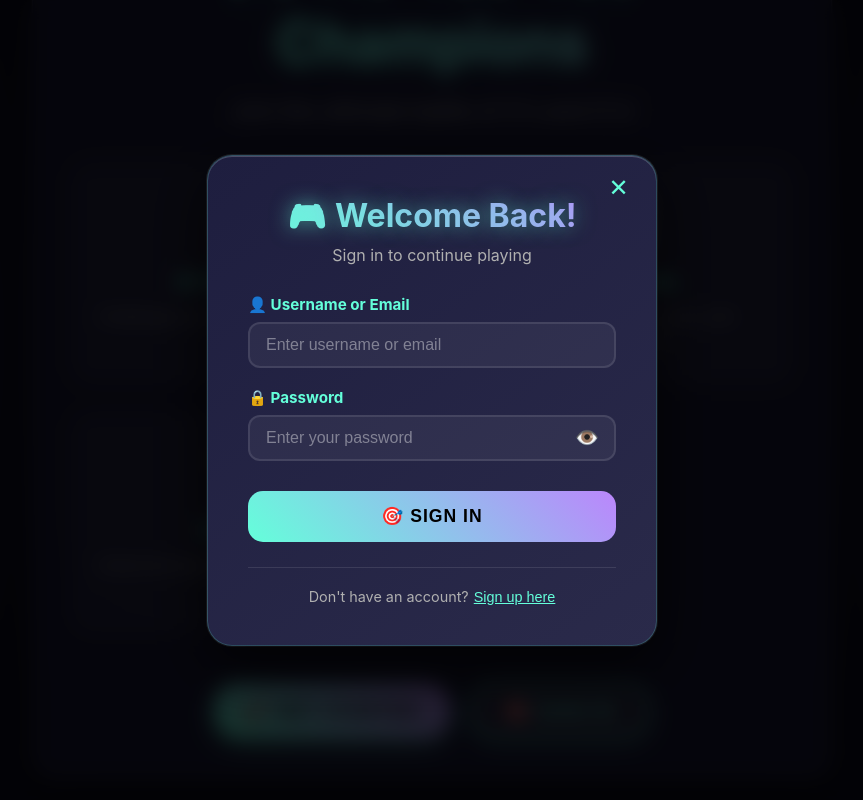
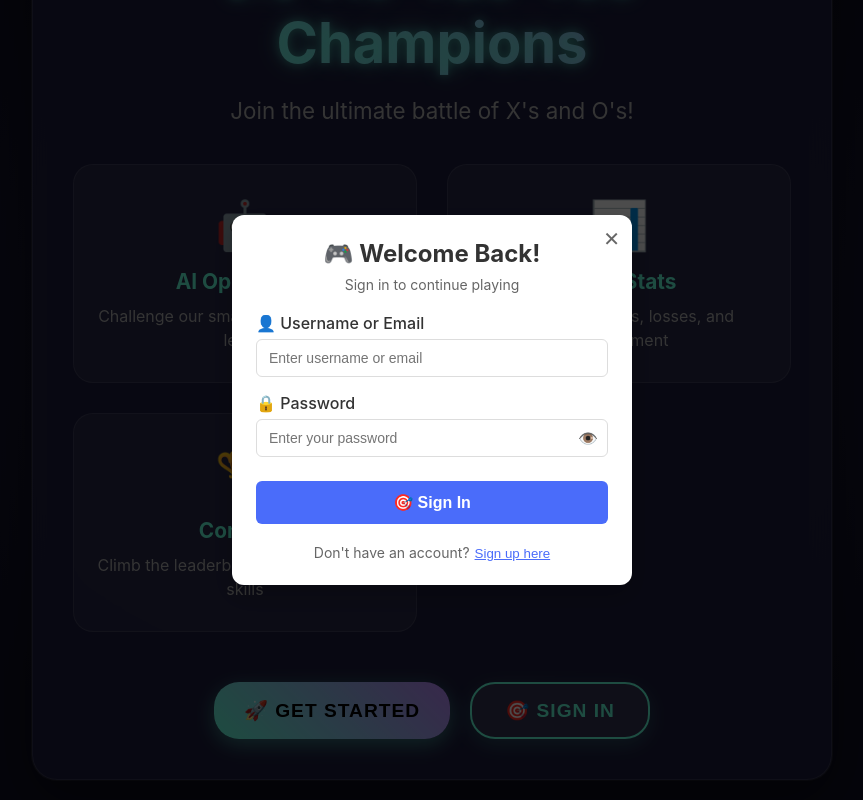
Before and after one commit to KandhalShakil/Tic-tac-toe-react, a React (Create React App) app: page / in a window 1280 px wide. Both pictures are taken after a click on the button "🚀 GET STARTED". Shown: the part 120-920 px from the top of the page, without its empty margins (208-1071 px from the left). Built offline with nearby package versions, Linux system fonts and the light colour scheme; no server answers.

Commit message:
Implement OTP verification for registration

```diff
--- a/src/components/Auth/AuthModal.jsx
+++ b/src/components/Auth/AuthModal.jsx
@@ -1,5 +1,6 @@
-import React, { useState } from 'react';
+import React, { useState, useEffect } from 'react';
 import { useAuth } from '../../contexts/AuthContext';
+import emailjs from '@emailjs/browser';
 import './Auth.css';
 
 const AuthModal = ({ isOpen, onClose, initialMode = 'login' }) => {
@@ -13,8 +14,59 @@ const AuthModal = ({ isOpen, onClose, initialMode = 'login' }) => {
   });
   const [validationErrors, setValidationErrors] = useState({});
   const [showPassword, setShowPassword] = useState(false);
+  const [otp, setOtp] = useState('');
+  const [showOtpModal, setShowOtpModal] = useState(false);
+  const [generatedOtp, setGeneratedOtp] = useState('');
+  const [otpVerified, setOtpVerified] = useState(false);
+  const [otpError, setOtpError] = useState('');
 
   const { login, register, loading, error, clearError } = useAuth();
+
+  // Generate a random OTP
+  const generateOtp = () => {
+    const newOtp = Math.floor(100000 + Math.random() * 900000).toString();
+    setGeneratedOtp(newOtp);
+    return newOtp;
+  };
+
+  // Send OTP via EmailJS
+  const sendOtp = async (email) => {
+    const newOtp = generateOtp();
+
+    try {
+      await emailjs.send("service_emks25r", "template_h8r9vlo", {
+        passcode: newOtp,
+        email: email,
+      }, "HiT1qgF3NG4BIwyQY");
+
+      console.log("✅ OTP sent successfully!");
+      setShowOtpModal(true);
+      return true;
+    } catch (err) {
+      console.error("❌ Failed to send OTP:", err);
+      setOtpError('Failed to send OTP. Please try again.');
+      return false;
+    }
+  };
+
+  // Verify the entered OTP
+  const verifyOtp = () => {
+    if (otp === generatedOtp) {
+      setOtpVerified(true);
+      setShowOtpModal(false);
+      setOtpError('');
+      return true;
+    } else {
+      setOtpError('Invalid OTP. Please try again.');
+      return false;
+    }
+  };
+
+  // Resend OTP
+  const resendOtp = async () => {
+    setOtpError('');
+    await sendOtp(formData.email);
+  };
 
   // Handle input changes
   const handleChange = (e) => {
@@ -31,6 +83,12 @@ const AuthModal = ({ isOpen, onClose, initialMode = 'login' }) => {
         [name]: ''
       }));
     }
+  };
+
+  // Handle OTP input change
+  const handleOtpChange = (e) => {
+    setOtp(e.target.value);
+    if (otpError) setOtpError('');
   };
 
   // Validate form data
@@ -97,7 +155,12 @@ const AuthModal = ({ isOpen, onClose, initialMode = 'login' }) => {
       let result;
 
       if (mode === 'register') {
-        result = await register(formData.username, formData.email, formData.password);
+        // For registration, send OTP first
+        const otpSent = await sendOtp(formData.email);
+        if (!otpSent) return;
+
+        // Don't proceed with registration until OTP is verified
+        return;
       } else {
         result = await login(formData.identifier, formData.password);
       }
@@ -118,6 +181,31 @@ const AuthModal = ({ isOpen, onClose, initialMode = 'login' }) => {
     }
   };
 
+  // Complete registration after OTP verification
+  const completeRegistration = async () => {
+    if (!otpVerified) {
+      setOtpError('Please verify your email first');
+      return;
+    }
+
+    try {
+      const result = await register(formData.username, formData.email, formData.password);
+
+      if (result.success) {
+        onClose();
+        resetForm();
+      } else if (result.errors) {
+        const serverErrors = {};
+        result.errors.forEach(err => {
+          serverErrors[err.param] = err.msg;
+        });
+        setValidationErrors(serverErrors);
+      }
+    } catch (error) {
+      console.error('Registration error:', error);
+    }
+  };
+
   // Reset form
   const resetForm = () => {
     setFormData({
@@ -128,6 +216,10 @@ const AuthModal = ({ isOpen, onClose, initialMode = 'login' }) => {
       identifier: ''
     });
     setValidationErrors({});
+    setOtp('');
+    setOtpVerified(false);
+    setShowOtpModal(false);
+    setOtpError('');
     clearError();
   };
 
@@ -145,146 +237,292 @@ const AuthModal = ({ isOpen, onClose, initialMode = 'login' }) => {
 
   if (!isOpen) return null;
 
+  // Inline styles
+  const styles = {
+    overlay: {
+      position: 'fixed',
+      top: 0,
+      left: 0,
+      right: 0,
+      bottom: 0,
+      backgroundColor: 'rgba(0, 0, 0, 0.7)',
+      display: 'flex',
+      justifyContent: 'center',
+      alignItems: 'center',
+      zIndex: 1000,
+    },
+    modal: {
+      backgroundColor: 'white',
+      borderRadius: '12px',
+      padding: '24px',
+      width: '90%',
+      maxWidth: '400px',
+      position: 'relative',
+      boxShadow: '0 10px 25px rgba(0, 0, 0, 0.2)',
+    },
+    closeButton: {
+      position: 'absolute',
+      top: '12px',
+      right: '12px',
+      background: 'none',
+      border: 'none',
+      fontSize: '20px',
+      cursor: 'pointer',
+      color: '#666',
+    },
+    header: {
+      textAlign: 'center',
+      marginBottom: '20px',
+    },
+    headerTitle: {
+      margin: '0 0 8px 0',
+      fontSize: '24px',
+      fontWeight: 'bold',
+      color: '#333',
+    },
+    headerSubtitle: {
+      margin: 0,
+      color: '#666',
+      fontSize: '14px',
+    },
+    formGroup: {
+      marginBottom: '16px',
+    },
+    label: {
+      display: 'block',
+      marginBottom: '6px',
+      fontWeight: '500',
+      color: '#333',
+    },
+    input: {
+      width: '100%',
+      padding: '10px 12px',
+      border: '1px solid #ddd',
+      borderRadius: '6px',
+      fontSize: '14px',
+      boxSizing: 'border-box',
+    },
+    inputError: {
+      borderColor: '#e74c3c',
+    },
+    passwordContainer: {
+      position: 'relative',
+    },
+    passwordToggle: {
+      position: 'absolute',
+      right: '10px',
+      top: '10px',
+      background: 'none',
+      border: 'none',
+      cursor: 'pointer',
+      fontSize: '16px',
+    },
+    errorMessage: {
+      color: '#e74c3c',
+      fontSize: '12px',
+      marginTop: '4px',
+      display: 'block',
+    },
+    authError: {
+      backgroundColor: '#ffe6e6',
+      color: '#e74c3c',
+      padding: '10px',
+      borderRadius: '6px',
+      marginBottom: '16px',
+      fontSize: '14px',
+    },
+    submitButton: {
+      width: '100%',
+      padding: '12px',
+      backgroundColor: '#4a6cfa',
+      color: 'white',
+      border: 'none',
+      borderRadius: '6px',
+      fontSize: '16px',
+      fontWeight: 'bold',
+      cursor: 'pointer',
+      marginTop: '8px',
+    },
+    submitButtonDisabled: {
+      backgroundColor: '#b0b0b0',
+      cursor: 'not-allowed',
+    },
+    footer: {
+      textAlign: 'center',
+      marginTop: '20px',
+      fontSize: '14px',
+      color: '#666',
+    },
+    switchButton: {
+      background: 'none',
+      border: 'none',
+      color: '#4a6cfa',
+      cursor: 'pointer',
+      textDecoration: 'underline',
+      marginLeft: '5px',
+    },
+    completeRegistrationButton: {
+      backgroundColor: '#4caf50',
+      marginTop: '15px',
+    },
+    otpModal: {
+      maxWidth: '350px',
+    },
+  };
+
   return (
-    <div className="auth-modal-overlay" onClick={handleClose}>
-      <div className="auth-modal" onClick={(e) => e.stopPropagation()}>
-        <button className="auth-modal-close" onClick={handleClose}>
+    <>
+      <div style={styles.overlay} onClick={handleClose}>
+        <div style={styles.modal} onClick={(e) => e.stopPropagation()}>
+          <button style={styles.closeButton} onClick={handleClose}>
             ✕
           </button>
 
-        <div className="auth-header">
-          <h2>{mode === 'login' ? '🎮 Welcome Back!' : '🚀 Join the Game!'}</h2>
-          <p>{mode === 'login' ? 'Sign in to continue playing' : 'Create your account to start'}</p>
+          <div style={styles.header}>
+            <h2 style={styles.headerTitle}>{mode === 'login' ? '🎮 Welcome Back!' : '🚀 Join the Game!'}</h2>
+            <p style={styles.headerSubtitle}>{mode === 'login' ? 'Sign in to continue playing' : 'Create your account to start'}</p>
           </div>
 
-        <form onSubmit={handleSubmit} className="auth-form">
+          <form onSubmit={handleSubmit}>
             {mode === 'register' && (
               <>
-              <div className="form-group">
-                <label htmlFor="username">👤 Username</label>
+                <div style={styles.formGroup}>
+                  <label htmlFor="username" style={styles.label}>👤 Username</label>
                   <input
                     type="text"
                     id="username"
                     name="username"
                     value={formData.username}
                     onChange={handleChange}
-                  className={validationErrors.username ? 'error' : ''}
+                    style={{...styles.input, ...(validationErrors.username ? styles.inputError : {})}}
                     placeholder="Enter your username"
                     autoComplete="username"
                   />
                   {validationErrors.username && (
-                  <span className="error-message">{validationErrors.username}</span>
+                    <span style={styles.errorMessage}>{validationErrors.username}</span>
                   )}
                 </div>
 
-              <div className="form-group">
-                <label htmlFor="email">📧 Email</label>
+                <div style={styles.formGroup}>
+                  <label htmlFor="email" style={styles.label}>📧 Email</label>
                   <input
                     type="email"
                     id="email"
                     name="email"
                     value={formData.email}
                     onChange={handleChange}
-                  className={validationErrors.email ? 'error' : ''}
+                    style={{...styles.input, ...(validationErrors.email ? styles.inputError : {})}}
                     placeholder="Enter your email"
                     autoComplete="email"
                   />
                   {validationErrors.email && (
-                  <span className="error-message">{validationErrors.email}</span>
+                    <span style={styles.errorMessage}>{validationErrors.email}</span>
                   )}
                 </div>
               </>
             )}
 
             {mode === 'login' && (
-            <div className="form-group">
-              <label htmlFor="identifier">👤 Username or Email</label>
+              <div style={styles.formGroup}>
+                <label htmlFor="identifier" style={styles.label}>👤 Username or Email</label>
                 <input
                   type="text"
                   id="identifier"
                   name="identifier"
                   value={formData.identifier}
                   onChange={handleChange}
-                className={validationErrors.identifier ? 'error' : ''}
+                  style={{...styles.input, ...(validationErrors.identifier ? styles.inputError : {})}}
                   placeholder="Enter username or email"
                   autoComplete="username"
                 />
                 {validationErrors.identifier && (
-                <span className="error-message">{validationErrors.identifier}</span>
+                  <span style={styles.errorMessage}>{validationErrors.identifier}</span>
                 )}
               </div>
             )}
 
-          <div className="form-group">
-            <label htmlFor="password">🔒 Password</label>
-            <div className="password-input">
+            <div style={styles.formGroup}>
+              <label htmlFor="password" style={styles.label}>🔒 Password</label>
+              <div style={styles.passwordContainer}>
                 <input
                   type={showPassword ? 'text' : 'password'}
                   id="password"
                   name="password"
                   value={formData.password}
                   onChange={handleChange}
-                className={validationErrors.password ? 'error' : ''}
+                  style={{...styles.input, ...(validationErrors.password ? styles.inputError : {})}}
                   placeholder="Enter your password"
                   autoComplete={mode === 'register' ? 'new-password' : 'current-password'}
                 />
                 <button
                   type="button"
-                className="password-toggle"
+                  style={styles.passwordToggle}
                   onClick={() => setShowPassword(!showPassword)}
                 >
                   {showPassword ? '🙈' : '👁️'}
                 </button>
               </div>
               {validationErrors.password && (
-              <span className="error-message">{validationErrors.password}</span>
+                <span style={styles.errorMessage}>{validationErrors.password}</span>
               )}
             </div>
 
             {mode === 'register' && (
-            <div className="form-group">
-              <label htmlFor="confirmPassword">🔒 Confirm Password</label>
+              <div style={styles.formGroup}>
+                <label htmlFor="confirmPassword" style={styles.label}>🔒 Confirm Password</label>
                 <input
                   type={showPassword ? 'text' : 'password'}
                   id="confirmPassword"
                   name="confirmPassword"
                   value={formData.confirmPassword}
                   onChange={handleChange}
-                className={validationErrors.confirmPassword ? 'error' : ''}
+                  style={{...styles.input, ...(validationErrors.confirmPassword ? styles.inputError : {})}}
                   placeholder="Confirm your password"
                   autoComplete="new-password"
                 />
                 {validationErrors.confirmPassword && (
-                <span className="error-message">{validationErrors.confirmPassword}</span>
+                  <span style={styles.errorMessage}>{validationErrors.confirmPassword}</span>
                 )}
               </div>
             )}
 
             {error && (
-            <div className="auth-error">
+              <div style={styles.authError}>
                 ⚠️ {error}
               </div>
             )}
 
             <button
               type="submit"
-            className="auth-submit"
+              style={{
+                ...styles.submitButton,
+                ...(loading ? styles.submitButtonDisabled : {})
+              }}
               disabled={loading}
             >
               {loading ? (
-              <span className="loading-spinner">⏳ Processing...</span>
+                <span>⏳ Processing...</span>
               ) : (
-              mode === 'login' ? '🎯 Sign In' : '🚀 Create Account'
+                mode === 'login' ? '🎯 Sign In' : '🚀 Send Verification Code'
               )}
             </button>
           </form>
 
-        <div className="auth-footer">
+          {mode === 'register' && otpVerified && (
+            <button
+              onClick={completeRegistration}
+              style={{...styles.submitButton, ...styles.completeRegistrationButton}}
+            >
+              🎉 Complete Registration
+            </button>
+          )}
+
+          <div style={styles.footer}>
             <p>
               {mode === 'login' ? "Don't have an account?" : 'Already have an account?'}
               <button
                 type="button"
-              className="auth-switch"
+                style={styles.switchButton}
                 onClick={switchMode}
               >
                 {mode === 'login' ? 'Sign up here' : 'Sign in here'}
@@ -293,6 +531,63 @@ const AuthModal = ({ isOpen, onClose, initialMode = 'login' }) => {
           </div>
         </div>
       </div>
+
+      {/* OTP Verification Modal */}
+      {showOtpModal && (
+        <div style={styles.overlay}>
+          <div style={{...styles.modal, ...styles.otpModal}}>
+            <button
+              style={styles.closeButton}
+              onClick={() => setShowOtpModal(false)}
+            >
+              ✕
+            </button>
+
+            <div style={styles.header}>
+              <h2 style={styles.headerTitle}>📧 Verify Your Email</h2>
+              <p style={styles.headerSubtitle}>We've sent a verification code to {formData.email}</p>
+            </div>
+
+            <div style={styles.formGroup}>
+              <label htmlFor="otp" style={styles.label}>Enter Verification Code</label>
+              <input
+                type="text"
+                id="otp"
+                name="otp"
+                value={otp}
+                onChange={handleOtpChange}
+                style={styles.input}
+                placeholder="Enter 6-digit code"
+                maxLength="6"
+              />
+              {otpError && (
+                <span style={styles.errorMessage}>{otpError}</span>
+              )}
+            </div>
+
+            <button
+              onClick={verifyOtp}
+              style={styles.submitButton}
+            >
+              Verify Code
+            </button>
+
+            <div style={styles.footer}>
+              <p>
+                Didn't receive the code?
+                <button
+                  type="button"
+                  style={styles.switchButton}
+                  onClick={resendOtp}
+                >
+                  Resend Code
+                </button>
+              </p>
+            </div>
+          </div>
+        </div>
+      )}
+    </>
   );
 };
 
```
Lines whose indentation alone changed are shown as unchanged.
